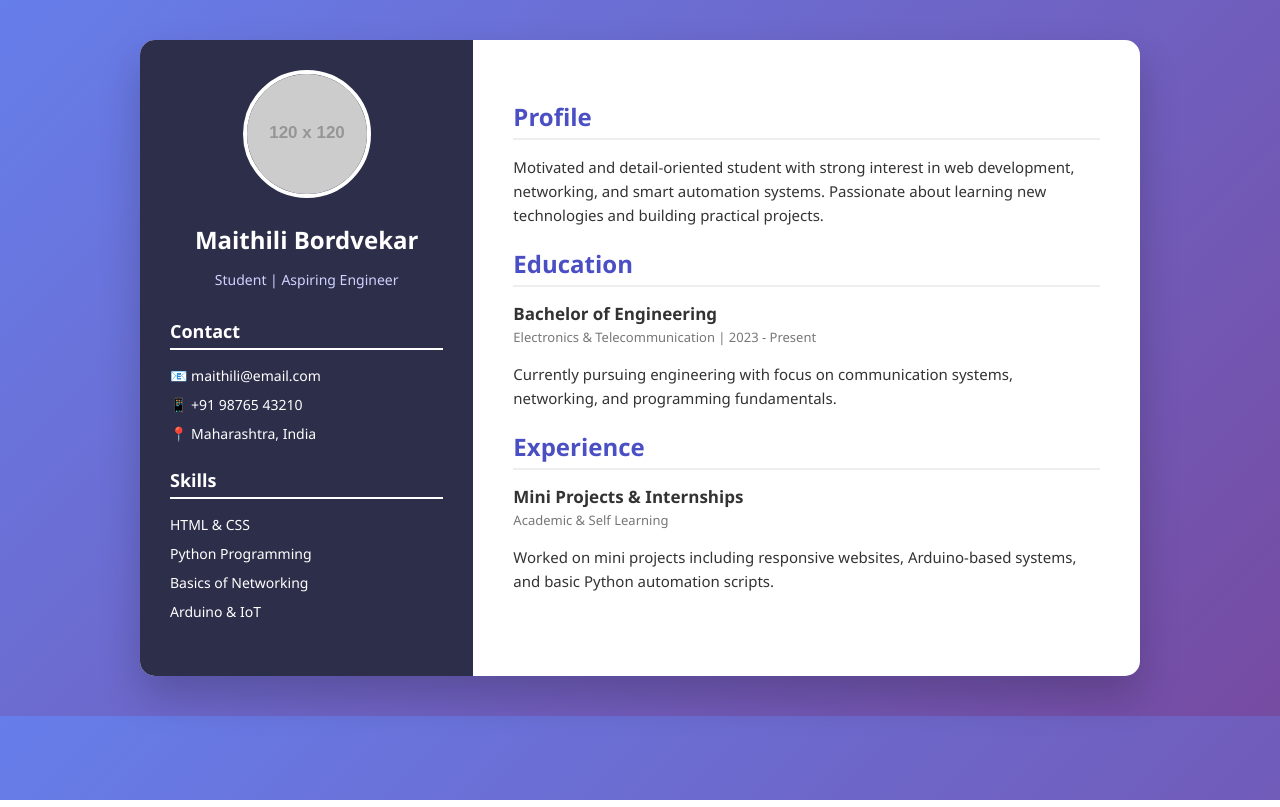
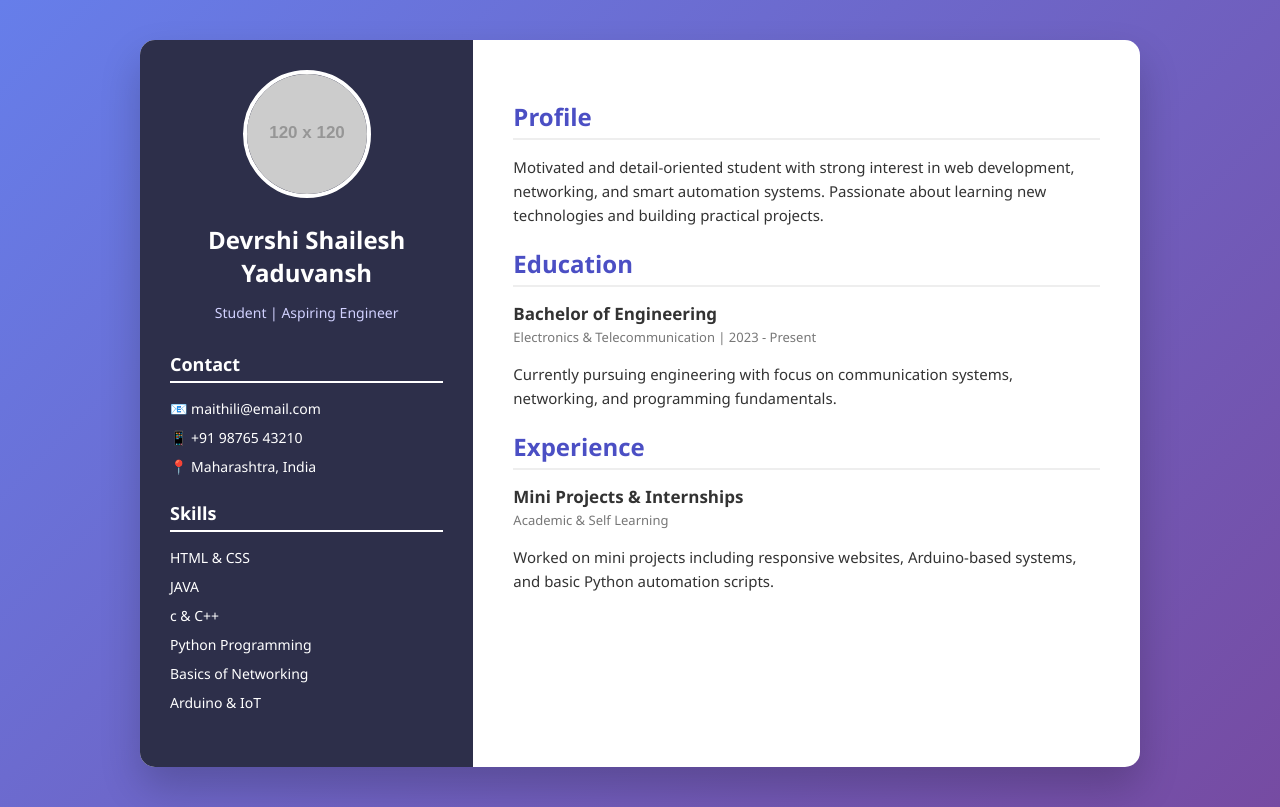
Before and after one commit to KOBA-Devrshi/exp2a, a plain HTML site: page index.html in a window 1280 px wide. Drawn offline with Linux system fonts and the light colour scheme; placeholder pictures from the web are drawn by us.

Commit message:
Update index.html

```diff
--- a/index.html
+++ b/index.html
@@ -126,7 +126,7 @@
     <div class="left">
       <div class="profile">
         <img src="https://via.placeholder.com/120" alt="Profile Photo">
-        <h1>Maithili Bordvekar</h1>
+        <h1>Devrshi Shailesh Yaduvansh</h1>
         <p>Student | Aspiring Engineer</p>
       </div>
 
@@ -143,6 +143,8 @@
         <h2>Skills</h2>
         <ul>
           <li>HTML & CSS</li>
+          <li>JAVA</li>
+          <li>c & C++</li>
           <li>Python Programming</li>
           <li>Basics of Networking</li>
           <li>Arduino & IoT</li>
```
